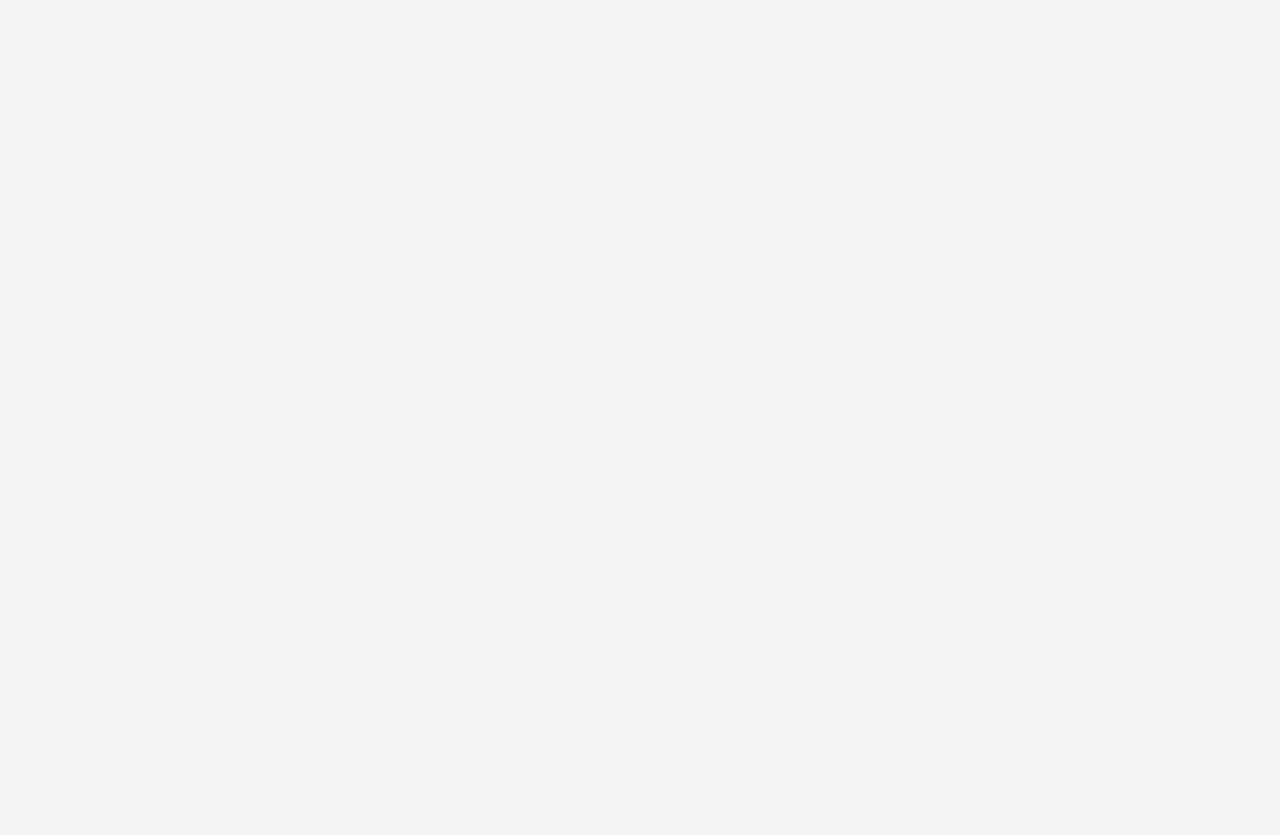
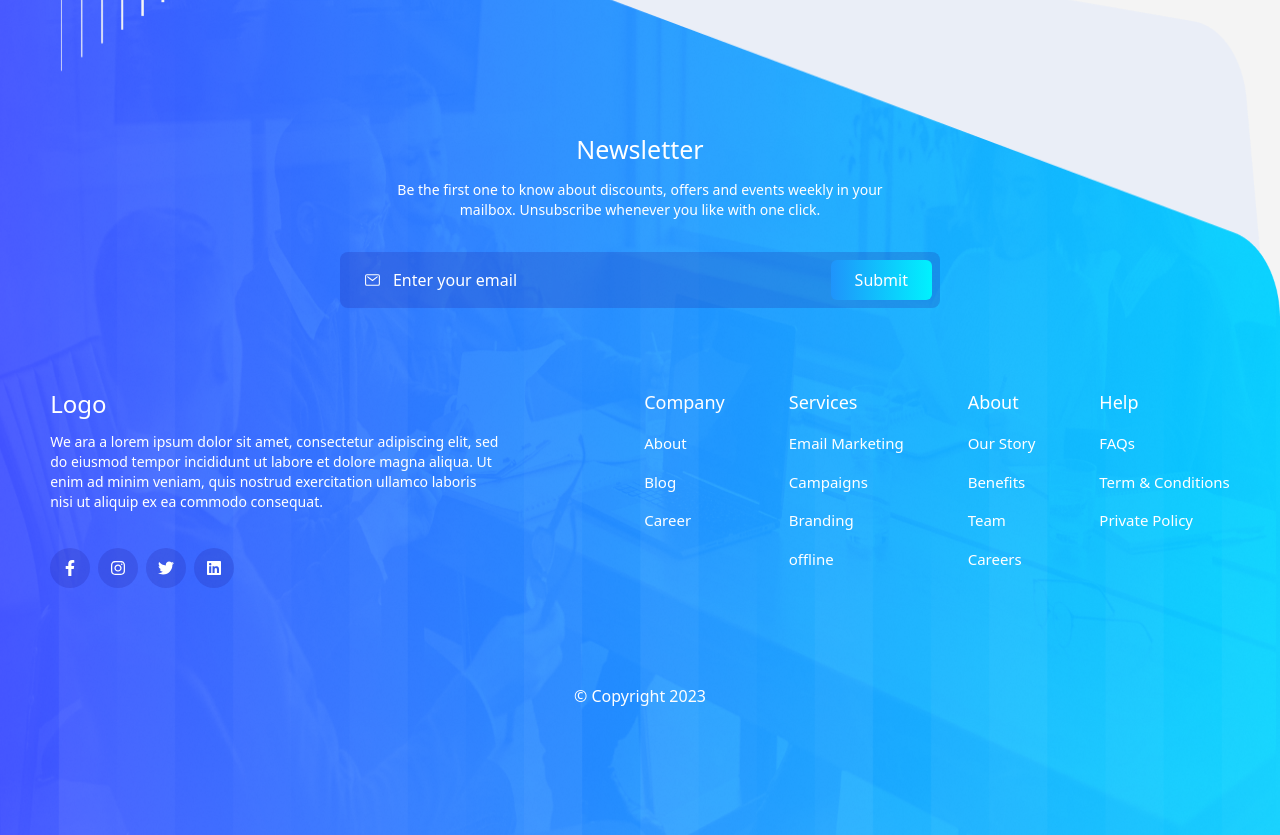
Before and after one commit to Shakiqurrahman/web-design-project, a React (Vite) app: page / in a window 1280 px wide. Shown: the part 4500-5335 px from the top of the page. Before the commit the page ends 4423 px from the top, so only its background shows below. Built offline with nearby package versions, Linux system fonts and the light colour scheme.

Commit message:
commited

```diff
--- a/src/App.jsx
+++ b/src/App.jsx
@@ -51,9 +51,7 @@ const App = () => {
       <div className={`${styles.boxWidth}  ${styles.paddingX}`}>
         <Pricing />
       </div>
-      <div className={`${styles.boxWidth}  ${styles.paddingX}`}>
         <Footer />
-      </div>
     </div>
   );
 };
--- a/src/components/Footer.jsx
+++ b/src/components/Footer.jsx
@@ -1,11 +1,91 @@
-import React from 'react';
+import React from "react";
+
+import {
+  FaFacebookF,
+  FaInstagram,
+  FaLinkedin,
+  FaTwitter,
+} from "react-icons/fa";
+import { IoMailOutline } from "react-icons/io5";
+import footerBg from "../assets/footer-bg.png";
 
 const Footer = () => {
-    return (
-        <footer className=''>
-
-        </footer>
-    );
+  return (
+    <footer className="relative sm:mt-0 mt-[900px] flex flex-col items-center md:bg-transparent bg-blue-600 md:justify-center  h-full md:py-0  py-10 text-inter">
+      <img className="absolute sm:h-[160vh] md:visible invisible" src={footerBg} alt="footer bg" />
+      <div className="text-white flex flex-col items-center justify-center relative md:top-36 z-10 md:mt-16">
+        <h2 className=" text-[25px] font-medium mb-3">Newsletter</h2>
+        <p className="sm:w-[500px] text-center text-sm mb-8">
+          Be the first one to know about discounts, offers and events weekly in
+          your mailbox. Unsubscribe whenever you like with one click.
+        </p>
+        <div className="bg-deep-blue  pl-6 pr-2 py-2  rounded-lg flex items-center sm:w-[120%]">
+          <IoMailOutline size={22} className="mr-3" />
+          <input
+            className="bg-transparent focus:outline-none placeholder:text-white w-full block"
+            placeholder="Enter your email"
+            type="email"
+          />
+          <button className="gradient px-6 py-2 font-medium rounded-md">
+            Submit
+          </button>
+        </div>
+      </div>
+      <div className="flex z-10 text-white mt-20 sm:ml-0 ml-8 relative md:top-36  md:flex-row flex-col
+      ">
+        <div className="sm:mr-36 md:mb-0 mb-10">
+          <h2 className="text-2xl mb-3 font-medium">Logo</h2>
+          <p className="text-sm sm:w-[450px] w-10/12">
+            We ara a lorem ipsum dolor sit amet, consectetur adipiscing elit,
+            sed do eiusmod tempor incididunt ut labore et dolore magna aliqua.
+            Ut enim ad minim veniam, quis nostrud exercitation ullamco laboris
+            nisi ut aliquip ex ea commodo consequat.
+          </p>
+          <div className="flex mt-9">
+            <span className="bg-deep-blue mr-2 rounded-full  px-3 py-3">
+              <FaFacebookF />
+            </span>
+            <span className="bg-deep-blue mr-2 rounded-full px-3 py-3">
+              <FaInstagram />
+            </span>
+            <span className="bg-deep-blue mr-2 rounded-full px-3 py-3">
+              <FaTwitter />
+            </span>
+            <span className="bg-deep-blue mr-2 rounded-full px-3 py-3">
+              <FaLinkedin />
+            </span>
+          </div>
+        </div>
+        <ul className="sm:mr-16 md:mb-0 mb-10">
+          <h2 className="text-lg mb-4 font-medium">Company</h2>
+          <li className="mb-4 text-[15px]">About</li>
+          <li className="mb-4 text-[15px]">Blog</li>
+          <li className="text-[15px]">Career</li>
+        </ul>
+        <ul className="sm:mr-16 md:mb-0 mb-10">
+          <h2 className="text-lg mb-4 font-medium">Services</h2>
+          <li className="mb-4 text-[15px]">Email Marketing</li>
+          <li className="mb-4 text-[15px]">Campaigns</li>
+          <li className="mb-4 text-[15px]">Branding</li>
+          <li className="text-[15px]">offline</li>
+        </ul>
+        <ul className="sm:mr-16 md:mb-0 mb-10">
+          <h2 className="text-lg mb-4 font-medium">About</h2>
+          <li className="mb-4 text-[15px]">Our Story</li>
+          <li className="mb-4 text-[15px]">Benefits</li>
+          <li className="mb-4 text-[15px]">Team</li>
+          <li className="text-[15px]">Careers</li>
+        </ul>
+        <ul className="md:mb-0 mb-10">
+          <h2 className="text-lg mb-4 font-medium">Help</h2>
+          <li className="mb-4 text-[15px]">FAQs</li>
+          <li className="mb-4 text-[15px]">Term & Conditions</li>
+          <li className="text-[15px]">Private Policy</li>
+        </ul>
+      </div>
+      <p className="z-10 text-white relative md:top-60">© Copyright 2023</p>
+    </footer>
+  );
 };
 
 export default Footer;
--- a/src/components/Pricing.jsx
+++ b/src/components/Pricing.jsx
@@ -8,7 +8,7 @@ import { BsCheck2Circle, BsPatchCheck } from "react-icons/bs";
 
 const Pricing = () => {
   return (
-    <section className="relative mt-36 font-inter mb-[700px]">
+    <section className="relative mt-36 font-inter lg:mb-[700px] sm:mb-[1150px] ss:mb-[850px] mb:[750px]">
       <h1 className="text-center mb-4 sm:text-[35px] text-xl font-semibold">
         Pricing plans for every need
       </h1>
@@ -16,7 +16,7 @@ const Pricing = () => {
         The most affordable WordPress SEO plugin.
       </p>
       <img
-        className="absolute md:visible invisible top-24 left-0"
+        className="absolute md:visible invisible top-24 left-0 "
         src={shape1}
         alt="shape 1"
       />
--- a/src/index.css
+++ b/src/index.css
@@ -18,6 +18,10 @@ body {
 
 .stroke-btn:after {
   @apply content-['']   w-[250px] h-[60px] border-2 border-[#00F2FE] rounded-[45px] absolute top-[-8px] left-[-8px] z-20;
+}
+
+.bg-deep-blue {
+  background-color: rgba(31, 31, 156, 0.21);
 }
 
 .gradient {
```
Also changed, not shown: src/assets/footer-bg.png (added).
